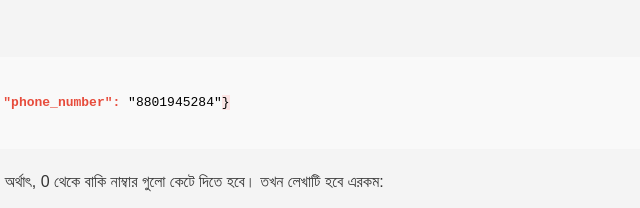
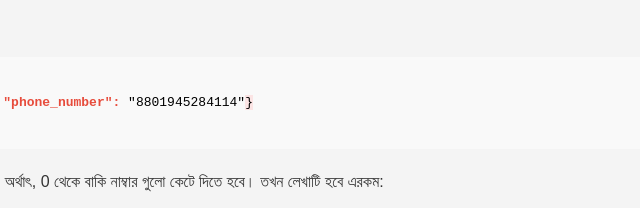
Before and after one commit to xofikul1337/Blast-Bomber-Pro, a plain HTML site: page index.html in a window 1280 px wide. Shown: the part 657-865 px from the top of the page, 340-980 px from the left. Drawn offline with Linux system fonts and the light colour scheme.

Commit message:
Update index.html

```diff
--- a/index.html
+++ b/index.html
@@ -75,7 +75,7 @@
     <h3>উধাহরণ ১:</h3>
     <p>এখন, ধরুন আপনার এপিআই বডি এই রকম:</p>
     <div class="code-block">
-        <span class="json-key">{"email":</span> "example@gmail.com", <span class="json-key">"phone_number":</span> "8801945284"<span class="highlight-bg">}</span>
+        <span class="json-key">{"email":</span> "example@gmail.com", <span class="json-key">"phone_number":</span> "8801945284114"<span class="highlight-bg">}</span>
     </div>
     <p>এখানে আপনাকে ১১ ডিজিটের মোবাইল নাম্বারটি কেটে দিতে হবে। অর্থাৎ, 0 থেকে বাকি নাম্বার গুলো কেটে দিতে হবে। তখন লেখাটি হবে এরকম:</p>
     <div class="code-block">
```
